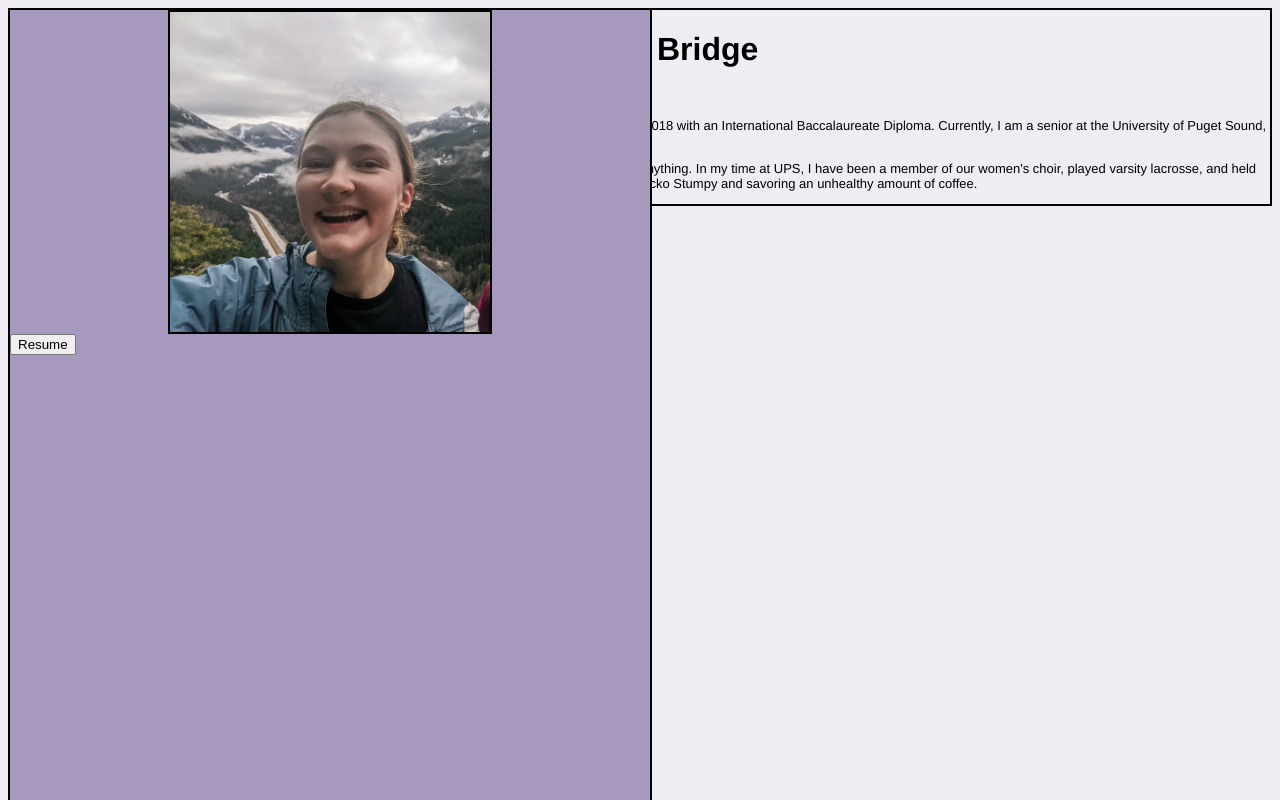
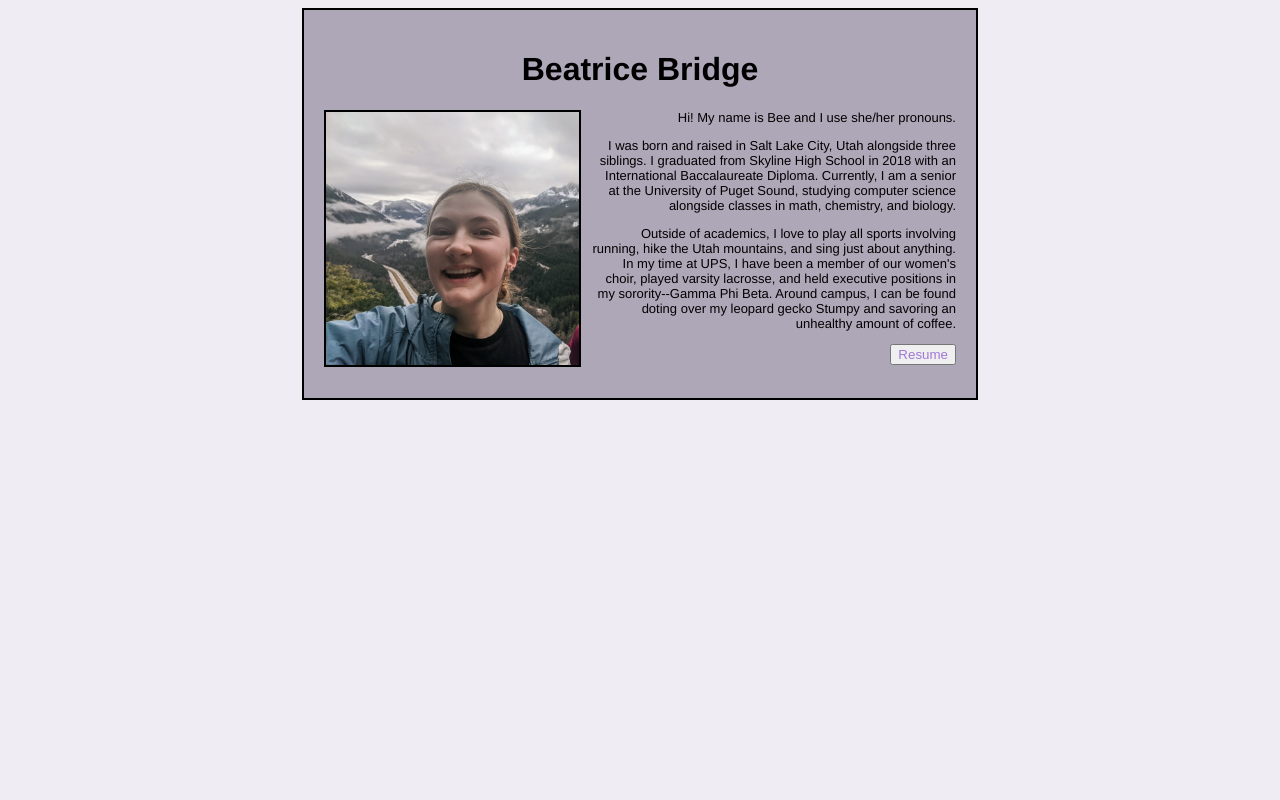
Before and after one commit to bbridge0200/bbridge0200.github.io, a plain HTML site: page index.html in a window 1280 px wide. Drawn offline with Linux system fonts and the light colour scheme.

Commit message:
Removed sidebar class, created bio class with image and text,aligned page, chose colors

```diff
--- a/default.css
+++ b/default.css
@@ -1,44 +1,45 @@
 
 body{
     background-color:rgba(177, 164, 197, 0.205);
+
 }
-.bio {
+
+
+.bio{
+    margin: auto;
+    width: 50%;
+    height: 50%;
+    padding: 20px;
+    border: 2px solid black;
+
+    background-color: rgba(143, 134, 156, 0.671);
 
     font-family: Helvetica, Arial, sans-serif;
-    border: 2px solid black;
 
-
-}
-h1{
-    text-align: center;
-}
-p {
-
-
-    font-size: 13px;
-
-  }
-.sidebar{
-    border: 2px solid black;
-    height: 100%;
-    width: 50%;
-    position: fixed;
-    z-index: 1;
-    margin: 0 auto;
-    background-color: rgb(167, 152, 190);
-
-    font-family: Helvetica, Arial, sans-serif;
-    text-align: left;
 }
 img{
     border: 2px solid black;
-    display: block;
-    margin-left: auto;
-    margin-right: auto;
-    margin-top: auto;
-    margin-bottom: auto;
-    width: 50%;
+    margin: auto;
+    width: 40%;
+    height: 40%;
+    margin-right: 10px;
+    float: left;
 }
+
+h1{
+    text-align: center;
+    border: 2px black;
+}
+p {
+    font-family: Helvetica, Arial, sans-serif;
+
+    font-size: 13px;
+    text-align: right;
+
+  }
+
+
 button{
+    color:rgb(159, 119, 214);
 
 }
--- a/index.html
+++ b/index.html
@@ -4,21 +4,24 @@ Author: Bee Bridge
 Date: 09/19/2021-->
 <!DOCTYPE html>
 <html lang='en'>
+
 <head>
-    <meta charset='UTF-8'/>
+  <meta charset='UTF-8' />
   <title>Beatrice Bridge</title>
-    <link rel='stylesheet' href='default.css'/>
+  <link rel='stylesheet' href='default.css' />
 </head>
+
 <body>
-    <div class = 'page'>
-      <div class='sidebar'>
-        <!--photo here-->
-        <img src='images/resumepic.jpeg' width='300' alt='A photo'/>
-        <button> Resume</button>
-      </div>
+
+
+
+
+
   <div class='bio'>
 
     <h1>Beatrice Bridge</h1>
+    <!--photo here-->
+    <img src='images/resumepic.jpeg' width='300' alt='A photo' />
     <p>
       Hi! My name is Bee and I use she/her pronouns.
     </p>
@@ -36,9 +39,10 @@ Date: 09/19/2021-->
       Around campus, I can be found doting over my leopard gecko Stumpy and savoring
       an unhealthy amount of coffee.
     </p>
-     </div>
+    <p><button> Resume</button></p>
+
   </div>
 
+</body>
 
-  </body>
 </html>
```
Lines whose indentation alone changed are shown as unchanged.
